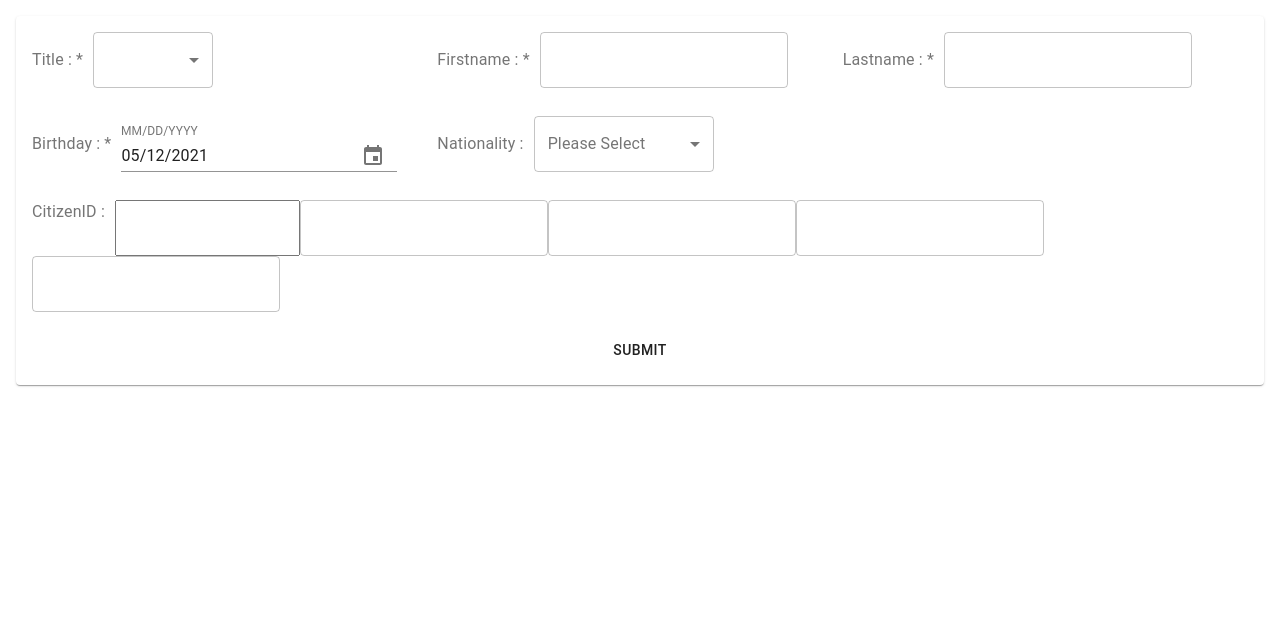
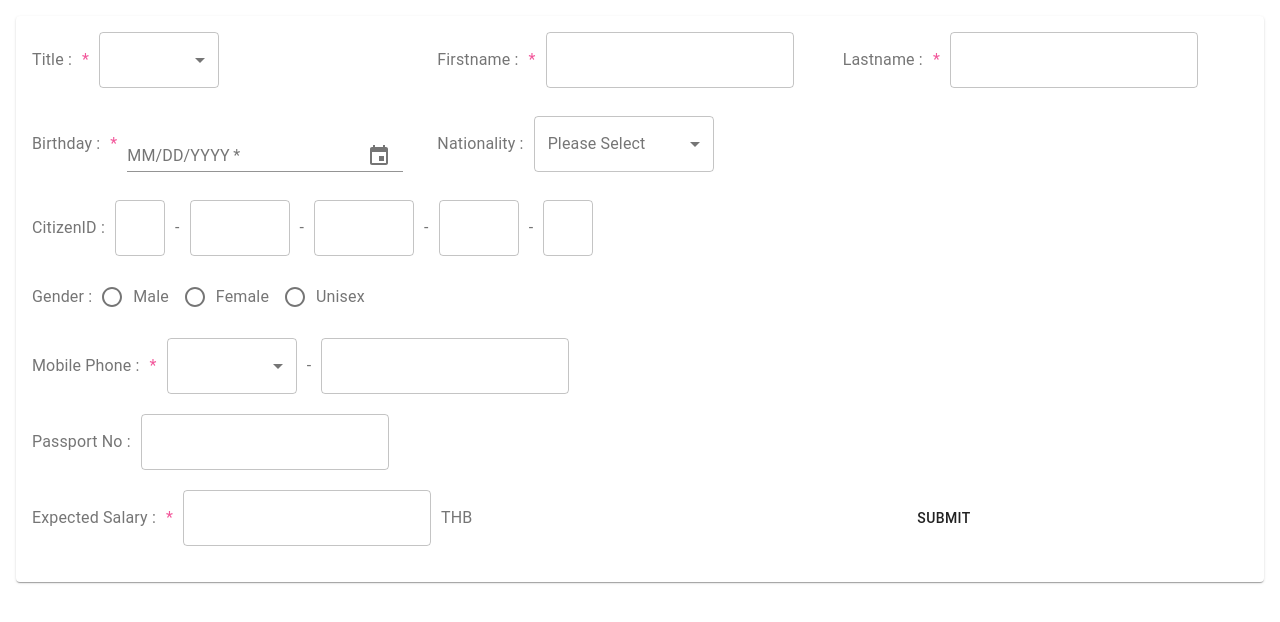
Before and after one commit to aodkorarit/KingPowerExam, a React (Create React App) app: page / in a window 1280 px wide. Shown: the top 622 px of the page. Built offline with nearby package versions, Linux system fonts and the light colour scheme.

Commit message:
work:inputform

```diff
--- a/src/Components/InputFrom.js
+++ b/src/Components/InputFrom.js
@@ -9,11 +9,15 @@ import {
   MenuItem,
   InputLabel,
   Button,
+  Radio,
+  FormControlLabel,
+  RadioGroup,
 } from "@material-ui/core";
 import { makeStyles } from "@material-ui/core/styles";
-
 import "date-fns";
 import DateFnsUtils from "@date-io/date-fns";
+import Thailand from "../assets/flags/thailand.png";
+import VietNam from "../assets/flags/vietnam.png";
 import {
   MuiPickersUtilsProvider,
   KeyboardDatePicker,
@@ -35,13 +39,55 @@ const useStyles = makeStyles((theme) => ({
   typoLabel: {
     marginRight: "10px",
   },
+  typoLabelRequired: {
+    marginRight: "10px",
+    color: "#f2569a",
+  },
   selectTitle: {
     width: "120px",
   },
   selectNation: {
     width: "180px",
   },
+  formFlex: {
+    display: "flex",
+    flexDirection: "row",
+    alignItems: "center",
+  },
+  selectPhoneIcon: {
+    display: "flex",
+    flexDirection: "row",
+    alignItems: "center",
+    width: "130px",
+  },
+  typoLabelFlags: {
+    marginLeft: "10px",
+  },
+  textfieldCitizenpos1: {
+    width: "50px",
+  },
+  textfieldCitizenpos2: {
+    width: "100px",
+  },
+  textfieldCitizenpos3: {
+    width: "80px",
+  },
 }));
+
+const countries = [
+  {
+    label: "+66",
+    src: Thailand,
+    link: " ",
+    value: "+66",
+  },
+  {
+    label: "+84",
+    src: VietNam,
+    link: " ",
+    value: "+84",
+  },
+];
 
 export default function InputFrom() {
   const classes = useStyles();
@@ -49,17 +95,34 @@ export default function InputFrom() {
     title: "",
     fname: "",
     lname: "",
-    birthday: new Date(),
+    birthday: null,
+    // birthday: new Date(),
     nation: "",
-    citizenID: "",
+    gender: "",
+    flags: "",
+    phone: "",
+    passportNo: "",
+    expectedSalary: "",
+  });
+
+  const [citizenID, setcitizenID] = useState({
+    pos1: "",
+    pos2: "",
+    pos3: "",
+    pos4: "",
+    pos5: "",
   });
 
   const handleBtnSubmit = () => {
     console.log("sdsdsd");
   };
 
+  const handleChangecitizenID = (e) => {
+    const { value, name } = e.target;
+    setcitizenID({ ...citizenID, [name]: value });
+  };
+
   const handleDateChange = (date) => {
-    // setSelectedDate(date);
     setuser({ ...user, ["birthday"]: date });
   };
 
@@ -74,7 +137,8 @@ export default function InputFrom() {
           <Paper className={classes.paper}>
             <Grid item xs={12} container className={classes.gridRow}>
               <Grid item xs={4} container alignItems="center">
-                <Typography className={classes.typoLabel}>Title : *</Typography>
+                <Typography className={classes.typoLabel}>Title : </Typography>
+                <Typography className={classes.typoLabelRequired}>*</Typography>
                 <FormControl
                   variant="outlined"
                   required
@@ -96,26 +160,34 @@ export default function InputFrom() {
               </Grid>
               <Grid item xs={4} container alignItems="center">
                 <Typography className={classes.typoLabel}>
-                  Firstname : *
+                  Firstname :
                 </Typography>
+                <Typography className={classes.typoLabelRequired}>*</Typography>
                 <TextField
-                  id="standard-select-currency"
+                  id="textFieldfname"
                   value={user.fname}
                   name="fname"
                   variant="outlined"
+                  inputProps={{
+                    pattern: "[a-zA-Z]+",
+                  }}
                   required={true}
                   onChange={handleChange}
                 />
               </Grid>
               <Grid item xs={4} container alignItems="center">
                 <Typography className={classes.typoLabel}>
-                  Lastname : *
+                  Lastname :
                 </Typography>
+                <Typography className={classes.typoLabelRequired}>*</Typography>
                 <TextField
-                  id="standard-select-currency"
+                  id="textFieldlname"
                   value={user.lname}
                   name="lname"
                   variant="outlined"
+                  inputProps={{
+                    pattern: "[a-zA-Z]+",
+                  }}
                   required={true}
                   onChange={handleChange}
                 />
@@ -125,7 +197,10 @@ export default function InputFrom() {
               <MuiPickersUtilsProvider utils={DateFnsUtils}>
                 <Grid item xs={4} container alignItems="center">
                   <Typography className={classes.typoLabel}>
-                    Birthday : *
+                    Birthday :
+                  </Typography>
+                  <Typography className={classes.typoLabelRequired}>
+                    *
                   </Typography>
                   <KeyboardDatePicker
                     disableToolbar
@@ -135,6 +210,7 @@ export default function InputFrom() {
                     id="date-picker-inline"
                     label="MM/DD/YYYY"
                     value={user.birthday}
+                    required={true}
                     onChange={handleDateChange}
                     KeyboardButtonProps={{
                       "aria-label": "change date",
@@ -157,64 +233,221 @@ export default function InputFrom() {
                     onChange={handleChange}
                   >
                     <MenuItem value={"China"}>China</MenuItem>
-                    <MenuItem value={"France"}>France</MenuItem>
                     <MenuItem value={"Thailand"}>Thailand</MenuItem>
                     <MenuItem value={"VietNam"}>VietNam</MenuItem>
                   </Select>
                 </FormControl>
               </Grid>
             </Grid>
-            <Grid item xs={12} container className={classes.gridRow}>
+            <Grid
+              item
+              xs={12}
+              container
+              alignItems="center"
+              className={classes.gridRow}
+            >
               <Typography className={classes.typoLabel}>CitizenID :</Typography>
-              <input
-                id="standard-select-currency"
-                value={user.citizenID}
-                type="number"
-                name="citizenID"
-                variant="outlined"
-                maxlength="1"
-                size={1}
-                required={true}
-                onChange={handleChange}
-              />
               <TextField
                 id="standard-select-currency"
-                value={user.citizenID}
-                type="num"
-                name="citizenID"
+                value={citizenID.pos1}
+                name="pos1"
                 variant="outlined"
-                required={true}
-                onChange={handleChange}
+                className={classes.textfieldCitizenpos1}
+                inputProps={{
+                  maxLength: 1,
+                }}
+                onChange={handleChangecitizenID}
               />
+              <Typography style={{ margin: "0 10px" }}>-</Typography>
               <TextField
                 id="standard-select-currency"
-                value={user.citizenID}
-                type="num"
-                name="citizenID"
+                value={citizenID.pos2}
+                name="pos2"
                 variant="outlined"
-                required={true}
-                onChange={handleChange}
+                className={classes.textfieldCitizenpos2}
+                // inputRef={(input) => {
+                //   if (citizenID.pos1 && !citizenID.pos3) {
+                //     input.focus();
+                //   }
+                // }}
+                // inputRef={textFieldForUsernameRef}
+                inputProps={{
+                  maxLength: 4,
+                }}
+                onChange={handleChangecitizenID}
               />
+              <Typography style={{ margin: "0 10px" }}>-</Typography>
               <TextField
                 id="standard-select-currency"
-                value={user.citizenID}
-                type="num"
-                name="citizenID"
+                value={citizenID.pos3}
+                name="pos3"
                 variant="outlined"
-                required={true}
-                onChange={handleChange}
+                className={classes.textfieldCitizenpos2}
+                inputProps={{
+                  maxLength: 5,
+                }}
+                onChange={handleChangecitizenID}
               />
+              <Typography style={{ margin: "0 10px" }}>-</Typography>
               <TextField
                 id="standard-select-currency"
-                value={user.citizenID}
-                type="num"
-                name="citizenID"
+                value={citizenID.pos4}
+                name="pos4"
                 variant="outlined"
-                required={true}
+                className={classes.textfieldCitizenpos3}
+                inputProps={{
+                  maxLength: 2,
+                }}
+                onChange={handleChangecitizenID}
+              />
+              <Typography style={{ margin: "0 10px" }}>-</Typography>
+              <TextField
+                id="standard-select-currency"
+                value={citizenID.pos5}
+                name="pos5"
+                variant="outlined"
+                className={classes.textfieldCitizenpos1}
+                inputProps={{
+                  maxLength: 1,
+                }}
+                onChange={handleChangecitizenID}
+              />
+            </Grid>
+            <Grid item xs={12} container className={classes.gridRow}>
+              <FormControl className={classes.formFlex}>
+                <Typography className={classes.typoLabel}>Gender :</Typography>
+                <RadioGroup
+                  aria-label="gender"
+                  name="gender"
+                  value={user.gender}
+                  onChange={handleChange}
+                  style={{
+                    display: "flex",
+                    flexDirection: "row",
+                  }}
+                >
+                  <FormControlLabel
+                    value="male"
+                    control={<Radio />}
+                    label="Male"
+                  />
+                  <FormControlLabel
+                    value="female"
+                    control={<Radio />}
+                    label="Female"
+                  />
+                  <FormControlLabel
+                    value="unisex"
+                    control={<Radio />}
+                    label="Unisex"
+                  />
+                </RadioGroup>
+              </FormControl>
+            </Grid>
+            <Grid
+              item
+              xs={12}
+              container
+              alignItems="center"
+              className={classes.gridRow}
+            >
+              <Typography className={classes.typoLabel}>
+                Mobile Phone :
+              </Typography>
+              <Typography className={classes.typoLabelRequired}>*</Typography>
+              <FormControl
+                variant="outlined"
+                required
+                className={classes.formFlex}
+              >
+                <Select
+                  labelId="demo-simple-select-label"
+                  className={classes.selectPhoneIcon}
+                  id="demo-simple-select"
+                  value={user.flags}
+                  name="flags"
+                  onChange={handleChange}
+                >
+                  {countries.map((option, key) => (
+                    <MenuItem
+                      value={option.value}
+                      key={key}
+                      className={classes.selectPhoneIcon}
+                    >
+                      <div
+                        style={{
+                          display: "flex",
+                          flexDirection: "row",
+                          alignItems: "center",
+                        }}
+                      >
+                        <img
+                          src={option.src}
+                          alt={option.label}
+                          width="30"
+                          height="30"
+                        />
+                        <Typography className={classes.typoLabelFlags}>
+                          {option.label}
+                        </Typography>
+                      </div>
+                    </MenuItem>
+                  ))}
+                </Select>
+                <Typography style={{ margin: "0 10px" }}>-</Typography>
+                <TextField
+                  id="standard-select-currency"
+                  value={user.phone}
+                  name="phone"
+                  variant="outlined"
+                  inputProps={{
+                    maxLength: 10,
+                    pattern: "[0-9]{10}",
+                  }}
+                  required={true}
+                  onChange={handleChange}
+                />
+              </FormControl>
+            </Grid>
+            <Grid
+              item
+              xs={12}
+              container
+              alignItems="center"
+              className={classes.gridRow}
+            >
+              <Typography className={classes.typoLabel}>
+                Passport No :
+              </Typography>
+              <TextField
+                id="standard-select-currency"
+                value={user.passportNo}
+                name="passportNo"
+                variant="outlined"
                 onChange={handleChange}
               />
             </Grid>
-            <Button type="submit">submit</Button>
+            <Grid item xs={12} container className={classes.gridRow}>
+              <Grid item xs={6} container alignItems="center">
+                <Typography className={classes.typoLabel}>
+                  Expected Salary :
+                </Typography>
+                <Typography className={classes.typoLabelRequired}>*</Typography>
+                <TextField
+                  id="standard-select-currency"
+                  value={user.expectedSalary}
+                  name="expectedSalary"
+                  variant="outlined"
+                  type="number"
+                  required={true}
+                  onChange={handleChange}
+                />
+                <Typography style={{ marginLeft: "10px" }}>THB</Typography>
+              </Grid>
+              <Grid item xs={6} container justify="center" alignItems="center">
+                <Button type="submit">submit</Button>
+              </Grid>
+            </Grid>
           </Paper>
         </Grid>
       </Grid>
```
Also changed, not shown: src/assets/flags/thailand.png (added), src/assets/flags/vietnam.png (added).
